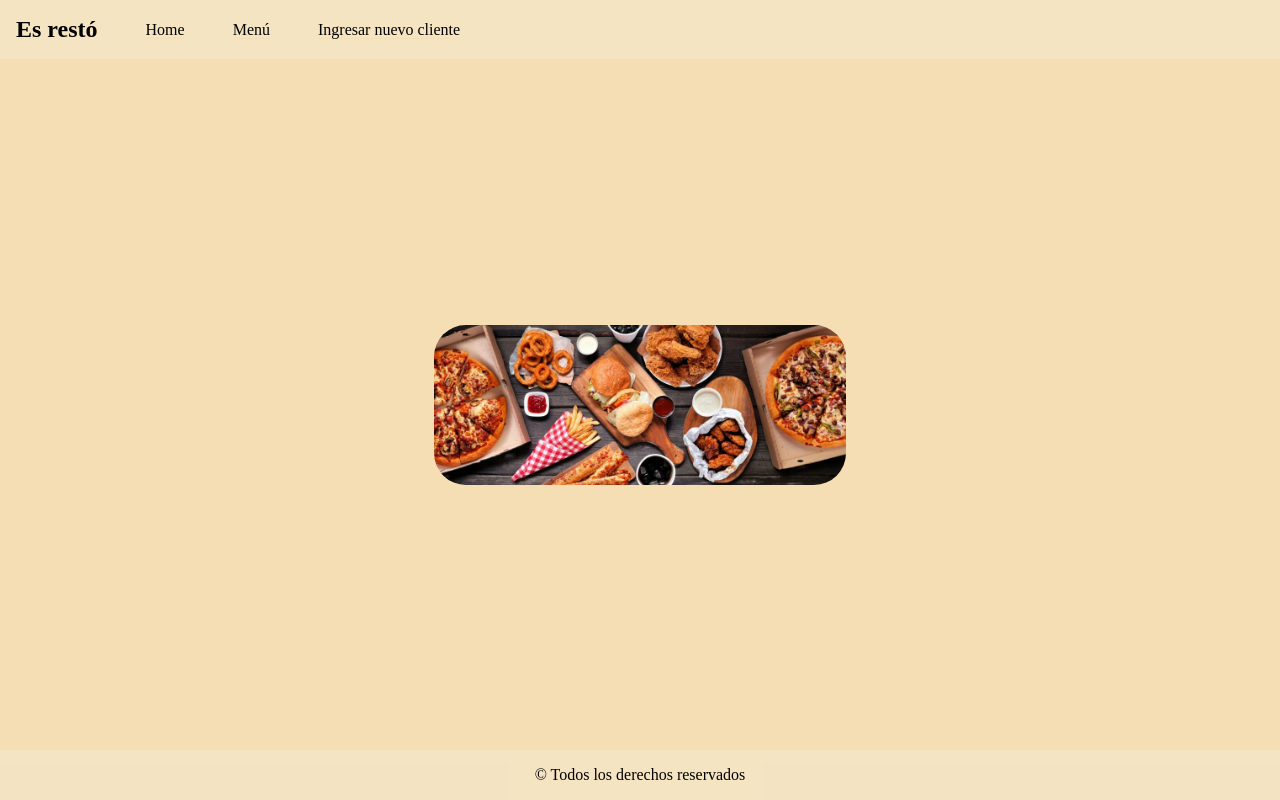
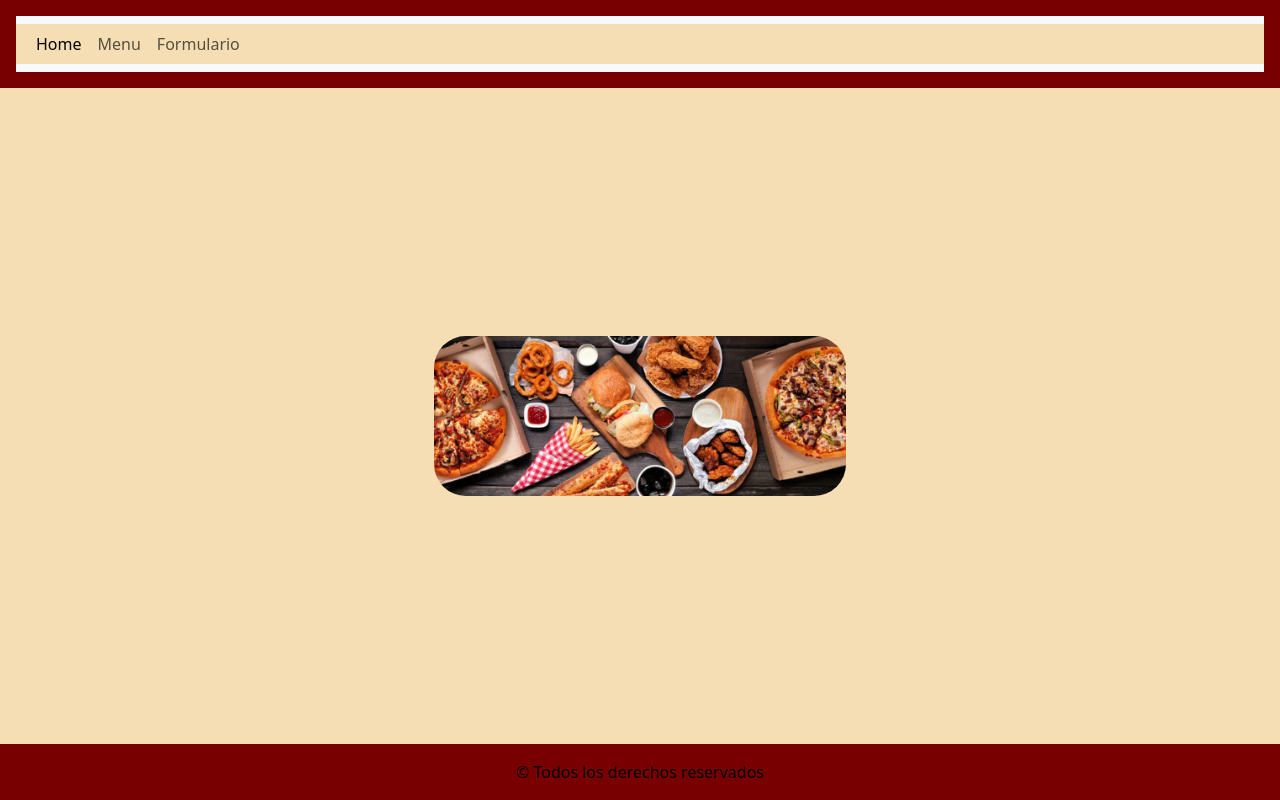
Before and after one commit to pablolospe/django-backend, a Django app: page / in a window 1280 px wide. Run offline with Django 4.2, Linux system fonts and the light colour scheme.

Commit message:
Se agrega bootstrap y se modifica el navbar

```diff
--- a/grupo10/web/static/web/style/base.css
+++ b/grupo10/web/static/web/style/base.css
@@ -13,10 +13,10 @@ header,main,footer{
     padding: 1rem;
 }
 header, ul, h2, a{
-    background-color: rgba(240, 248, 255, 0.2);
+    background-color: rgba(121,0,0);
 }
 footer{
-    background-color: rgba(240, 248, 255, 0.2);
+    background-color: rgba(121,0,0);
 }
 .centered{
     display: flex;
--- a/grupo10/web/templates/web/base.html
+++ b/grupo10/web/templates/web/base.html
@@ -9,13 +9,15 @@
     <title>{% block titulo %} {% endblock %}</title>
     <link rel="stylesheet" href="{% static 'web/style/base.css' %}">
 
+    <link href="https://cdn.jsdelivr.net/npm/bootstrap@5.3.3/dist/css/bootstrap.min.css" rel="stylesheet" integrity="sha384-QWTKZyjpPEjISv5WaRU9OFeRpok6YctnYmDr5pNlyT2bRjXh0JMhjY6hW+ALEwIH" crossorigin="anonymous">
+
     {% block extra_css %}
     {% endblock %}
 </head>
 
 <body>
     <header>
-        <nav>
+        <!--<nav>
             <ul style="display: flex; flex-direction: row; gap: 3rem; list-style: none; align-items: center;">
                 <li>
                     <h2>Es restó</h2>
@@ -24,7 +26,18 @@
                 <li><a href="{% url 'menu' %}">Menú</a></li>
                 <li><a href="{% url 'clientForm' %}">Ingresar nuevo cliente</a></li>
             </ul>
-        </nav>
+        </nav> -->
+        <nav class="navbar navbar-expand-lg bg-body-tertiary">
+            <div class="container-fluid">
+              <div class="collapse navbar-collapse" id="navbarNavAltMarkup">
+                <div class="navbar-nav">
+                  <a class="nav-link active" aria-current="page" href="{% url 'index' %}">Home</a>
+                  <a class="nav-link" href="{% url 'menu' %}">Menu</a>
+                  <a class="nav-link" href="{% url 'clientForm' %}">Formulario</a>
+                </div>
+              </div>
+            </div>
+          </nav>
     </header>
 
 
@@ -44,6 +57,8 @@
     <footer class="centered">
         © Todos los derechos reservados
     </footer>
+
+    <script src="https://cdn.jsdelivr.net/npm/bootstrap@5.3.3/dist/js/bootstrap.bundle.min.js" integrity="sha384-YvpcrYf0tY3lHB60NNkmXc5s9fDVZLESaAA55NDzOxhy9GkcIdslK1eN7N6jIeHz" crossorigin="anonymous"></script>
 </body>
 
 </html>
```
